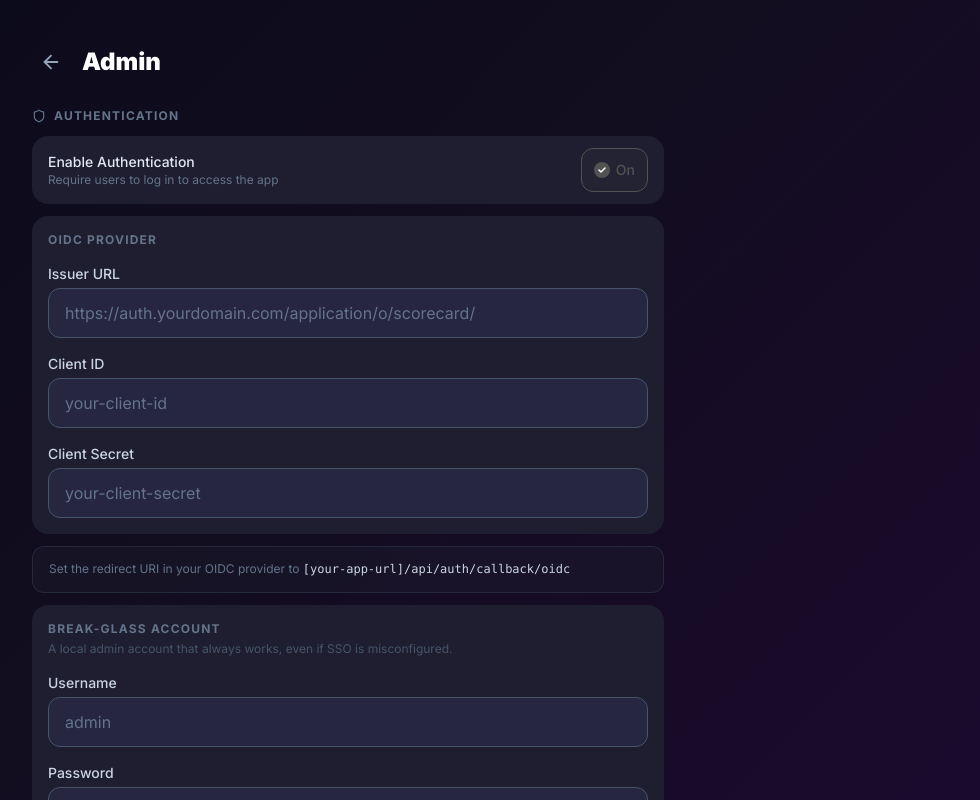
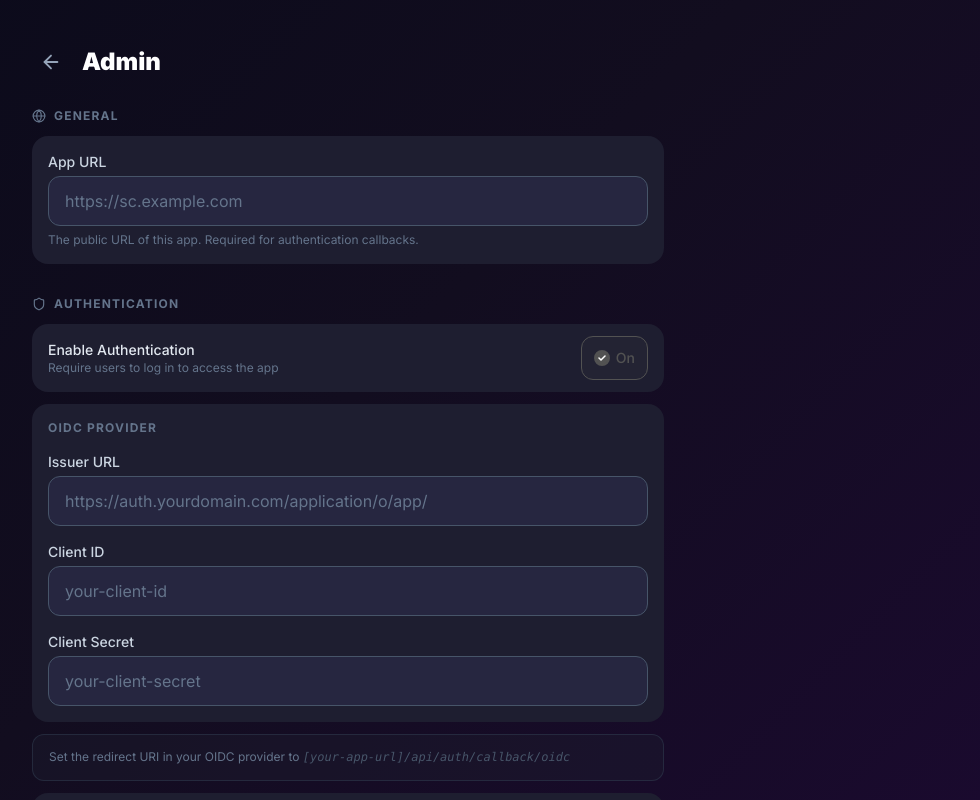
Before and after one commit to jae04cc/scorecard, a Next.js app: page /admin in a window 1280 px wide. Both pictures are taken after a click on the button "Off". Shown: the top 800 px of the page, without its empty margins (292-1272 px from the left). Built offline with nearby package versions, Linux system fonts and the light colour scheme; no server answers; the database is empty.

Commit message:
app URL setting, dynamic redirect URI hint, collapsible break-glass form

```diff
--- a/src/app/admin/page.tsx
+++ b/src/app/admin/page.tsx
@@ -1,13 +1,14 @@
 "use client";
 import { useEffect, useState } from "react";
 import { useRouter } from "next/navigation";
-import { ArrowLeft, Shield, Users, Settings, Save, Check } from "lucide-react";
+import { ArrowLeft, Shield, Users, Settings, Save, Check, ChevronDown, Globe } from "lucide-react";
 import { Button } from "@/components/ui/Button";
 import { Input } from "@/components/ui/Input";
 import { Badge } from "@/components/ui/Badge";
 import { cn, formatDateTime } from "@/lib/utils";
 
 interface AppSettings {
+  app_url: string;
   oidc_enabled: string;
   oidc_issuer: string;
   oidc_client_id: string;
@@ -27,6 +28,7 @@ interface UserRow {
 }
 
 const DEFAULTS: AppSettings = {
+  app_url: "",
   oidc_enabled: "false",
   oidc_issuer: "",
   oidc_client_id: "",
@@ -47,6 +49,7 @@ export default function AdminPage() {
   const [roleChanging, setRoleChanging] = useState<string | null>(null);
   const [localPassword, setLocalPassword] = useState("");
   const [localPasswordConfirm, setLocalPasswordConfirm] = useState("");
+  const [showBreakGlassForm, setShowBreakGlassForm] = useState(false);
 
   useEffect(() => {
     Promise.all([
@@ -58,6 +61,9 @@ export default function AdminPage() {
       setLoading(false);
     }).catch(() => setLoading(false));
   }, []);
+
+  const set = (key: keyof AppSettings, value: string) =>
+    setSettings((prev) => ({ ...prev, [key]: value }));
 
   const handleRoleToggle = async (user: UserRow) => {
     const newRole = user.role === "admin" ? "user" : "admin";
@@ -74,16 +80,12 @@ export default function AdminPage() {
     }
   };
 
-  const set = (key: keyof AppSettings, value: string) =>
-    setSettings((prev) => ({ ...prev, [key]: value }));
-
   const handleSave = async () => {
     setError(null);
 
     const enabling = settings.oidc_enabled === "true";
     const hasExistingCredentials = settings.has_local_admin === "true";
 
-    // Validate break-glass credentials when enabling auth
     if (enabling) {
       if (!settings.local_admin_username.trim()) {
         setError("A break-glass username is required when enabling authentication.");
@@ -103,7 +105,6 @@ export default function AdminPage() {
     try {
       const payload: Record<string, string> = { ...settings };
       if (localPassword) payload.local_admin_password = localPassword;
-      // Never send these synthetic/read-only fields back
       delete payload.has_local_admin;
 
       const res = await fetch("/api/admin/settings", {
@@ -113,11 +114,11 @@ export default function AdminPage() {
       });
       if (!res.ok) throw new Error("Failed to save settings");
 
-      // Refetch to get updated has_local_admin flag
       const updated = await fetch("/api/admin/settings").then((r) => r.json());
       setSettings((prev) => ({ ...prev, ...updated }));
       setLocalPassword("");
       setLocalPasswordConfirm("");
+      setShowBreakGlassForm(false);
       setSaved(true);
       setTimeout(() => setSaved(false), 2500);
     } catch (e) {
@@ -128,14 +129,17 @@ export default function AdminPage() {
   };
 
   const oidcEnabled = settings.oidc_enabled === "true";
+  const hasLocalAdmin = settings.has_local_admin === "true";
 
-  const ToggleButton = ({
-    enabled,
-    onToggle,
-  }: {
-    enabled: boolean;
-    onToggle: () => void;
-  }) => (
+  // Derive the redirect URI from app_url if set
+  const redirectUri = settings.app_url
+    ? `${settings.app_url.replace(/\/$/, "")}/api/auth/callback/oidc`
+    : "[your-app-url]/api/auth/callback/oidc";
+
+  // Break-glass form is shown when: credentials don't exist yet, OR user clicked "Change"
+  const showBGForm = !hasLocalAdmin || showBreakGlassForm;
+
+  const ToggleButton = ({ enabled, onToggle }: { enabled: boolean; onToggle: () => void }) => (
     <button
       type="button"
       onClick={onToggle}
@@ -146,21 +150,13 @@ export default function AdminPage() {
           : "border-slate-600 bg-surface text-slate-400 hover:border-slate-500"
       )}
     >
-      <div
-        className={cn(
+      <div className={cn(
         "w-4 h-4 rounded-full border-2 flex items-center justify-center transition-colors",
         enabled ? "border-accent bg-accent" : "border-slate-500"
-        )}
-      >
+      )}>
         {enabled && (
           <svg width="8" height="6" viewBox="0 0 8 6" fill="none">
-            <path
-              d="M1 3L3 5L7 1"
-              stroke="white"
-              strokeWidth="1.5"
-              strokeLinecap="round"
-              strokeLinejoin="round"
-            />
+            <path d="M1 3L3 5L7 1" stroke="white" strokeWidth="1.5" strokeLinecap="round" strokeLinejoin="round" />
           </svg>
         )}
       </div>
@@ -182,13 +178,29 @@ export default function AdminPage() {
 
       <main className="flex-1 px-5 pb-10 space-y-8">
 
+        {/* ── General ── */}
+        <section>
+          <div className="flex items-center gap-2 mb-3">
+            <Globe size={14} className="text-slate-500" />
+            <h2 className="text-xs font-bold uppercase tracking-widest text-slate-500">General</h2>
+          </div>
+          <div className="bg-surface-card rounded-2xl px-4 py-4">
+            <Input
+              label="App URL"
+              placeholder="https://sc.example.com"
+              value={settings.app_url}
+              onChange={(e) => set("app_url", e.target.value)}
+              autoComplete="off"
+              hint="The public URL of this app. Required for authentication callbacks."
+            />
+          </div>
+        </section>
+
         {/* ── Authentication ── */}
         <section>
           <div className="flex items-center gap-2 mb-3">
             <Shield size={14} className="text-slate-500" />
-            <h2 className="text-xs font-bold uppercase tracking-widest text-slate-500">
-              Authentication
-            </h2>
+            <h2 className="text-xs font-bold uppercase tracking-widest text-slate-500">Authentication</h2>
           </div>
           <div className="space-y-3">
 
@@ -204,16 +216,16 @@ export default function AdminPage() {
               />
             </div>
 
-            {/* OIDC config */}
             {oidcEnabled && (
               <>
+                {/* OIDC config */}
                 <div className="bg-surface-card rounded-2xl px-4 py-4 space-y-4">
                   <div className="text-xs font-bold uppercase tracking-widest text-slate-500">
                     OIDC Provider
                   </div>
                   <Input
                     label="Issuer URL"
-                    placeholder="https://auth.yourdomain.com/application/o/scorecard/"
+                    placeholder="https://auth.yourdomain.com/application/o/app/"
                     value={settings.oidc_issuer}
                     onChange={(e) => set("oidc_issuer", e.target.value)}
                     autoComplete="off"
@@ -234,34 +246,58 @@ export default function AdminPage() {
                     autoComplete="off"
                   />
                 </div>
+
+                {/* Redirect URI hint — dynamic based on app_url */}
                 <div className="bg-surface-card/40 rounded-xl px-4 py-3 border border-slate-700/50">
                   <p className="text-xs text-slate-500 leading-relaxed">
                     Set the redirect URI in your OIDC provider to{" "}
-                    <span className="text-slate-300 font-mono break-all">
-                      [your-app-url]/api/auth/callback/oidc
+                    <span className={cn(
+                      "font-mono break-all",
+                      settings.app_url ? "text-slate-300" : "text-slate-600 italic"
+                    )}>
+                      {redirectUri}
                     </span>
                   </p>
                 </div>
-              </>
-            )}
 
-            {/* Break-glass local admin — always required when auth is enabled */}
-            {oidcEnabled && (
-              <div className="bg-surface-card rounded-2xl px-4 py-4 space-y-4">
+                {/* Break-glass account */}
+                <div className="bg-surface-card rounded-2xl px-4 py-4 space-y-3">
+                  <div className="flex items-center justify-between gap-3">
                     <div>
                       <div className="text-xs font-bold uppercase tracking-widest text-slate-500">
                         Break-glass Account
                       </div>
-                  <p className="text-xs text-slate-600 mt-1">
-                    A local admin account that always works, even if SSO is misconfigured.
+                      <p className="text-xs text-slate-600 mt-0.5">
+                        Local admin login that works even if SSO is misconfigured.
                       </p>
                     </div>
-                {settings.has_local_admin === "true" && (
+                    {hasLocalAdmin && (
+                      <button
+                        type="button"
+                        onClick={() => {
+                          setShowBreakGlassForm((v) => !v);
+                          setLocalPassword("");
+                          setLocalPasswordConfirm("");
+                        }}
+                        className="shrink-0 flex items-center gap-1 px-2.5 py-1.5 rounded-xl border border-slate-600 text-xs text-slate-400 hover:border-slate-500 hover:text-slate-300 transition-colors"
+                      >
+                        Change
+                        <ChevronDown size={12} className={cn("transition-transform", showBreakGlassForm && "rotate-180")} />
+                      </button>
+                    )}
+                  </div>
+
+                  {hasLocalAdmin && !showBGForm && (
                     <div className="flex items-center gap-2 px-3 py-2 rounded-xl bg-success/10 border border-success/20">
                       <Check size={13} className="text-success shrink-0" />
-                    <span className="text-xs text-success">Break-glass account is configured</span>
+                      <span className="text-xs text-success">
+                        Configured — username: <span className="font-mono">{settings.local_admin_username}</span>
+                      </span>
                     </div>
                   )}
+
+                  {showBGForm && (
+                    <div className="space-y-3">
                       <Input
                         label="Username"
                         placeholder="admin"
@@ -270,9 +306,9 @@ export default function AdminPage() {
                         autoComplete="off"
                       />
                       <Input
-                  label={settings.has_local_admin === "true" ? "New Password (leave blank to keep current)" : "Password"}
+                        label={hasLocalAdmin ? "New Password (leave blank to keep current)" : "Password"}
                         type="password"
-                  placeholder={settings.has_local_admin === "true" ? "••••••••" : "Set a strong password"}
+                        placeholder={hasLocalAdmin ? "••••••••" : "Set a strong password"}
                         value={localPassword}
                         onChange={(e) => setLocalPassword(e.target.value)}
                         autoComplete="new-password"
@@ -291,17 +327,17 @@ export default function AdminPage() {
                     </div>
                   )}
                 </div>
+              </>
+            )}
+          </div>
         </section>
 
         {/* ── Settings ── */}
         <section>
           <div className="flex items-center gap-2 mb-3">
             <Settings size={14} className="text-slate-500" />
-            <h2 className="text-xs font-bold uppercase tracking-widest text-slate-500">
-              Settings
-            </h2>
+            <h2 className="text-xs font-bold uppercase tracking-widest text-slate-500">Settings</h2>
           </div>
-          <div className="space-y-3">
           <div className="bg-surface-card rounded-2xl px-4 py-3 flex items-center justify-between gap-4">
             <div>
               <div className="font-medium text-slate-200 text-sm">Stats Page Visibility</div>
@@ -329,16 +365,13 @@ export default function AdminPage() {
               ))}
             </div>
           </div>
-          </div>
         </section>
 
         {/* ── Users ── */}
         <section>
           <div className="flex items-center gap-2 mb-3">
             <Users size={14} className="text-slate-500" />
-            <h2 className="text-xs font-bold uppercase tracking-widest text-slate-500">
-              Users
-            </h2>
+            <h2 className="text-xs font-bold uppercase tracking-widest text-slate-500">Users</h2>
           </div>
           {userList.length === 0 ? (
             <div className="bg-surface-card rounded-2xl px-4 py-8 flex flex-col items-center text-center gap-2">
@@ -399,15 +432,9 @@ export default function AdminPage() {
       <footer className="px-5 pb-8" style={{ paddingBottom: "max(2rem, env(safe-area-inset-bottom, 2rem))" }}>
         <Button size="lg" onClick={handleSave} loading={saving} disabled={loading}>
           {saved ? (
-            <>
-              <Check size={16} />
-              Saved
-            </>
+            <><Check size={16} />Saved</>
           ) : (
-            <>
-              <Save size={16} />
-              Save Settings
-            </>
+            <><Save size={16} />Save Settings</>
           )}
         </Button>
       </footer>
--- a/src/app/api/admin/settings/route.ts
+++ b/src/app/api/admin/settings/route.ts
@@ -5,6 +5,7 @@ import { hashPassword } from "@/lib/password";
 
 // Keys returned to the client (never expose hashes or internal secrets)
 const READABLE_KEYS = [
+  "app_url",
   "oidc_enabled",
   "oidc_issuer",
   "oidc_client_id",
@@ -15,6 +16,7 @@ const READABLE_KEYS = [
 ] as const;
 
 const WRITABLE_KEYS = [
+  "app_url",
   "oidc_enabled",
   "oidc_issuer",
   "oidc_client_id",
--- a/src/auth.ts
+++ b/src/auth.ts
@@ -44,6 +44,11 @@ async function getOrCreateSecret(map: Record<string, string>): Promise<string> {
 export const { handlers, auth, signIn, signOut } = NextAuth(async () => {
   const settings = await loadSettings();
   const secret = await getOrCreateSecret(settings);
+
+  // Let Auth.js know its public URL so callback URIs are constructed correctly
+  if (settings.app_url) {
+    process.env.AUTH_URL = settings.app_url;
+  }
 
   const oidcEnabled = settings.oidc_enabled === "true";
   // eslint-disable-next-line @typescript-eslint/no-explicit-any
```
Lines whose indentation alone changed are shown as unchanged.
